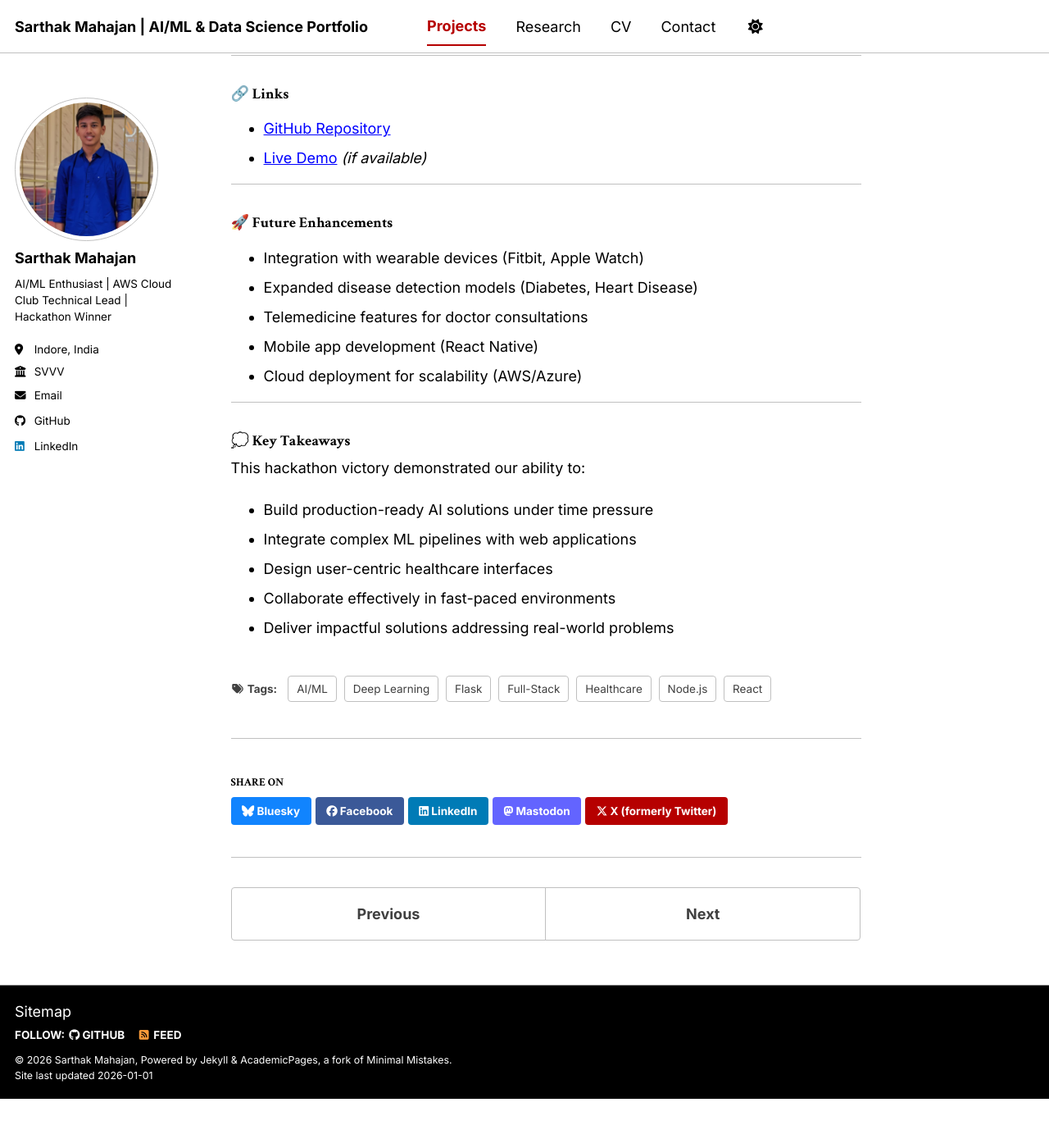
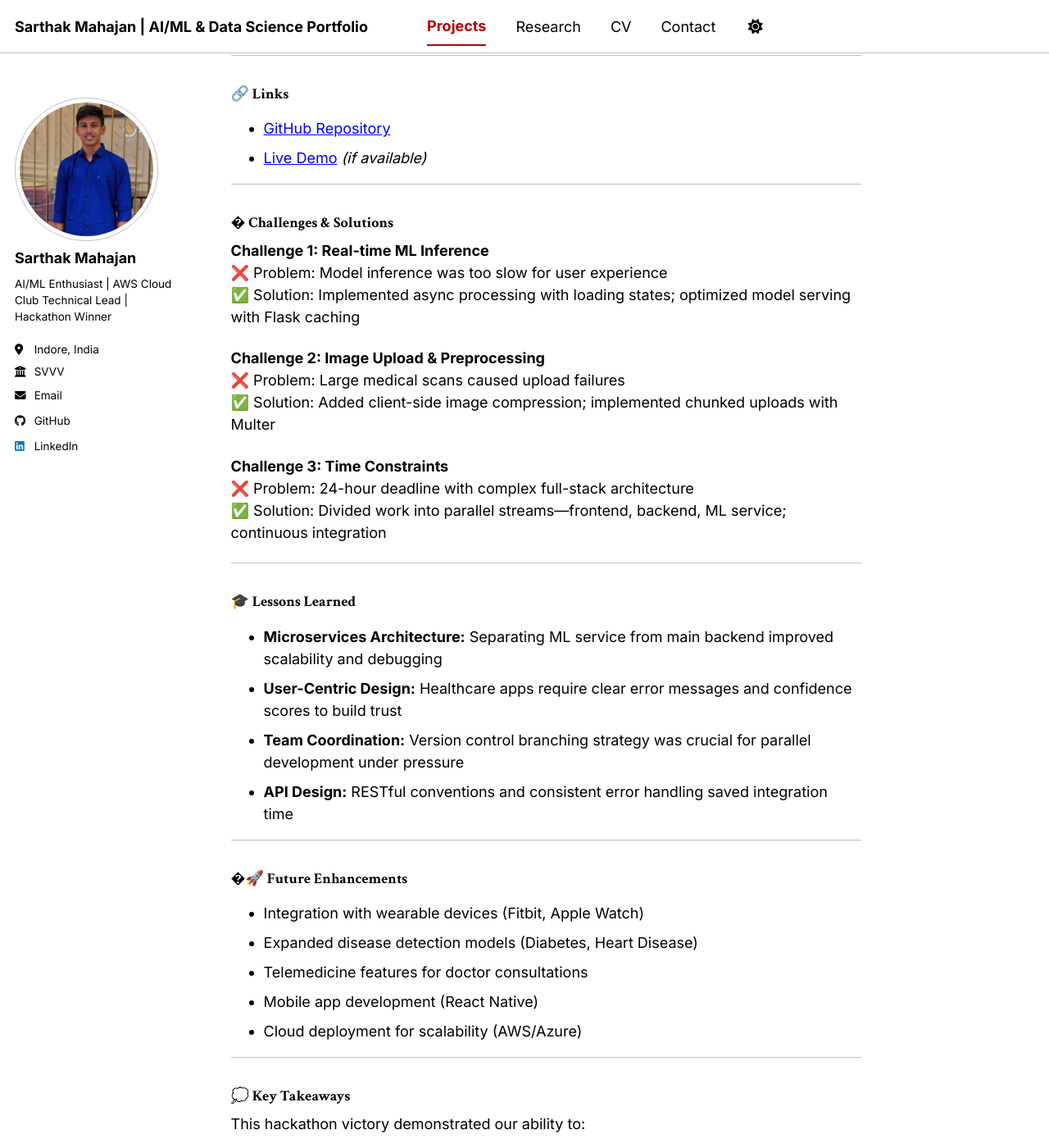
Before and after one commit to Sarthakm811/Sarthakm811.github.io, a Jekyll site: the page built from _portfolio/healthcare-ai-guardian.md, in a window 1280 px wide and 1400 px high, scrolled down 2988 px. Shown: the whole window at 82% size. Built offline with Jekyll 4.4.1, drawn with Linux system fonts in a browser that asks for light colours; a script bundle is joined from its source files by our own code; library files that are not in the unit come from our copies; before the commit the page ends 4328 px from its top, so only the background shows below that.

Commit message:
Add visual enhancements: impact stats, tech badges, color-coded cards, and project challenges

```diff
--- a/_portfolio/healthcare-ai-guardian.md
+++ b/_portfolio/healthcare-ai-guardian.md
@@ -108,7 +108,31 @@
 
 ---
 
-### 🚀 Future Enhancements
+### � Challenges & Solutions
+
+**Challenge 1: Real-time ML Inference**
+❌ Problem: Model inference was too slow for user experience
+✅ Solution: Implemented async processing with loading states; optimized model serving with Flask caching
+
+**Challenge 2: Image Upload & Preprocessing**
+❌ Problem: Large medical scans caused upload failures
+✅ Solution: Added client-side image compression; implemented chunked uploads with Multer
+
+**Challenge 3: Time Constraints**
+❌ Problem: 24-hour deadline with complex full-stack architecture
+✅ Solution: Divided work into parallel streams—frontend, backend, ML service; continuous integration
+
+---
+
+### 🎓 Lessons Learned
+- **Microservices Architecture:** Separating ML service from main backend improved scalability and debugging
+- **User-Centric Design:** Healthcare apps require clear error messages and confidence scores to build trust
+- **Team Coordination:** Version control branching strategy was crucial for parallel development under pressure
+- **API Design:** RESTful conventions and consistent error handling saved integration time
+
+---
+
+### �🚀 Future Enhancements
 - Integration with wearable devices (Fitbit, Apple Watch)
 - Expanded disease detection models (Diabetes, Heart Disease)
 - Telemedicine features for doctor consultations
```
Also changed, not shown: _pages/about.md (+70 -11 lines), _sass/layout/_sidebar.scss (+15 -7 lines), assets/css/custom.css (indentation only).
